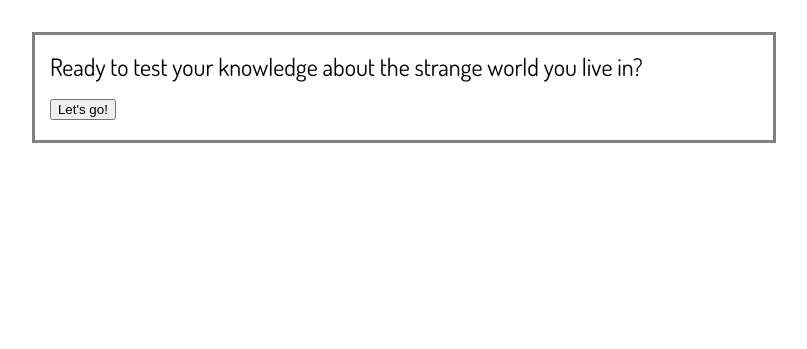
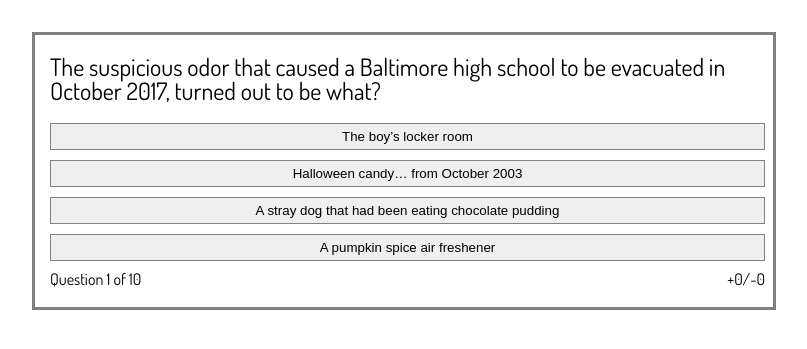
Before and after one commit to mattgif/newsquiz, a plain HTML site: page index.html in a window 1280 px wide. Both pictures are taken after a click on the button "Let's go!". Shown: the part 159-508 px from the top of the page, without its empty margins (236-1043 px from the left). Drawn offline with nearby package versions, Linux system fonts and the light colour scheme.

Commit message:
New question handler added

```diff
--- a/index.js
+++ b/index.js
@@ -1,3 +1,14 @@
+// question bank (generated by questionBank.js)
+const qBank = questionBank
+
+// question and score tracker
+const userData = {
+	question: 0,
+	posScore: 0,
+	negScore: 0,
+	totalQuestions: 10
+}
+
 function setLegend (legendText) {
 	// Sets the field used to display questions and prompts
 	$('.answerForm').append(`<legend>${legendText}</legend>`)
@@ -8,11 +19,53 @@ function handleFirstVisit() {
 	// Clarence sees a prompt asking him if he wants to begin, with a large 'Start' button.
 	// Intrigued, Clarence clicks the button.
 	console.log("handleFirstVisit ran");
+	// clear out anything that might already be in quizbox
+	$('.answerForm').empty()
 	setLegend("Ready to test your knowledge about the strange world you live in?")
-	$('.answerForm').append('<button class=\"startButton\">Let\'s go!</button>')
-	$('.startButton').click(e => {
+	$('.answerForm').append('<button class=\"startButton js-nextButton\">Let\'s go!</button>')
+}
+
+function handleNextButton() {
+	// Handles actions when next/start are clicked
+
+	$('.answerForm').on('click', '.js-nextButton', event => {
+		console.log('Next button clicked')
+		// checks to see if user has seen all questions
+		if (userData.question >= userData.totalQuestions) {
+		handleFinal();
+		} else {
+		userData.question += 1;
 		handleNewQuestion();
+		};
 	})
+
+}
+
+function handleAnswerClicked() {
+	// listener for answer buttons
+	$('.answerForm').on('click','.answer', e=> {
+		console.log("Answer clicked");
+		let selectedAnswer = $(e.target).text()
+		let qNum = userData.question;
+		let question = qBank[qNum];
+		// sets correct to 1 or 0 depending on whether the answer is correct
+		let correct = question.isCorrect(selectedAnswer);
+		handleFeedback(correct);
+	});
+}
+
+function createFooter() {
+	// creates the footer with question number and current score
+	$('.answerForm').append(`
+		<footer>
+			<div class="pageCount">
+				<p>Question ${userData.question} of ${userData.totalQuestions}</p>
+			</div>
+			<div class="score">
+				<span class="posScore">+${userData.posScore}</span>/<span class="negScore">-${userData.negScore}</span>
+			</div>
+		</footer>
+		`);
 }
 
 function handleNewQuestion() {
@@ -23,9 +76,24 @@ function handleNewQuestion() {
 	// To the right of that, he sees his current score: +0/-0, with the plusses and minuses in large playful fonts, colored green and red respectively.
 	// Hovering his mouse over a button, Clarence notices it changes color
 	console.log("handleNewQuestion ran");
+	// clear previous items
+	$('.answerForm').empty()
+	let qNum = userData.question;
+	let question = qBank[qNum];
+	let answers = question.generateAnswers()
+	// grabs the question at qNum index and sets the question text to qText
+	setLegend(question.qText);
+
+	// creates buttons for each answer
+	for (let i=0;i<answers.length;i++) {
+		$('.answerForm').append(`<button class=\"answer\">${answers[i]}</button>`)
+	};
+
+	// add footer
+	createFooter();
 }
 
-function handleFeedback() {
+function handleFeedback(correct) {
 	// Listens for user input and generates feedback
 	// Clarence clicks a button, and sees all of the wrong answers fall away from the screen. His choice was among them.
 	// He sees a red box below the quiz box that says "Incorrect!" in big letters, and displays some humorous text.
@@ -49,6 +117,8 @@ function handleQuiz() {
 	$('.answerForm').submit(e => {
 		e.preventDefault();
 	})
+	handleNextButton();
+	handleAnswerClicked();
 	handleFirstVisit();
 }
 
--- a/main.css
+++ b/main.css
@@ -44,6 +44,14 @@ legend {
 	width: 100%;
 }
 
+footer {
+	display: flex;
+}
 .score {
+	flex: 1;
 	text-align: right;
 }
+
+.pageCount {
+	flex: 0 0 50%;
+}
--- a/questionBank.js
+++ b/questionBank.js
@@ -42,7 +42,7 @@ const questionList = [
 	{qText: "To raise money for low-income New York City immigrants, New York City cabbies did what?",
 	correctAnswer: "Posed for a provocative pinup calendar",
 	wrong1: "Sold dishes from their home countries, cooked by the heat of a running cab engine",
-	wrong2: "Raffled a chanced to win $1000 by “guessing that smell” in the backseat",
+	wrong2: "Raffled a chanced to win $1000 by \"guessing that smell\" in the backseat",
 	wrong3: "Sold a book of poems, composed entirely from the rambling of drunk passengers",
 	},
 	{qText: "When police in Casper, Wyo. arrested a man for public intoxication, he defended himself by claiming what?",
@@ -104,6 +104,10 @@ function question(quesText,correctAnswer,wrong1,wrong2,wrong3) {
 // generate and shuffle question bank
 function buildQBank(questionList) {
 	console.log('Building Question Bank')
+	// empty the qBank
+	questionBank.length = 0
+	// iterate over items in the question LIST, turn them into question objects, and append to the qBank
+	// we're doing this to get the associated methods added to each question in the list
 	for (let i = 0; i<questionList.length; i++) {
 		q = question(questionList[i].qText,questionList[i].correctAnswer,questionList[i]['wrong1'],questionList[i]['wrong2'],questionList[i]['wrong3'])
 		questionBank.push(q)
```
Also changed, not shown: static_app.html (+2 -2 lines), 1 other file.
